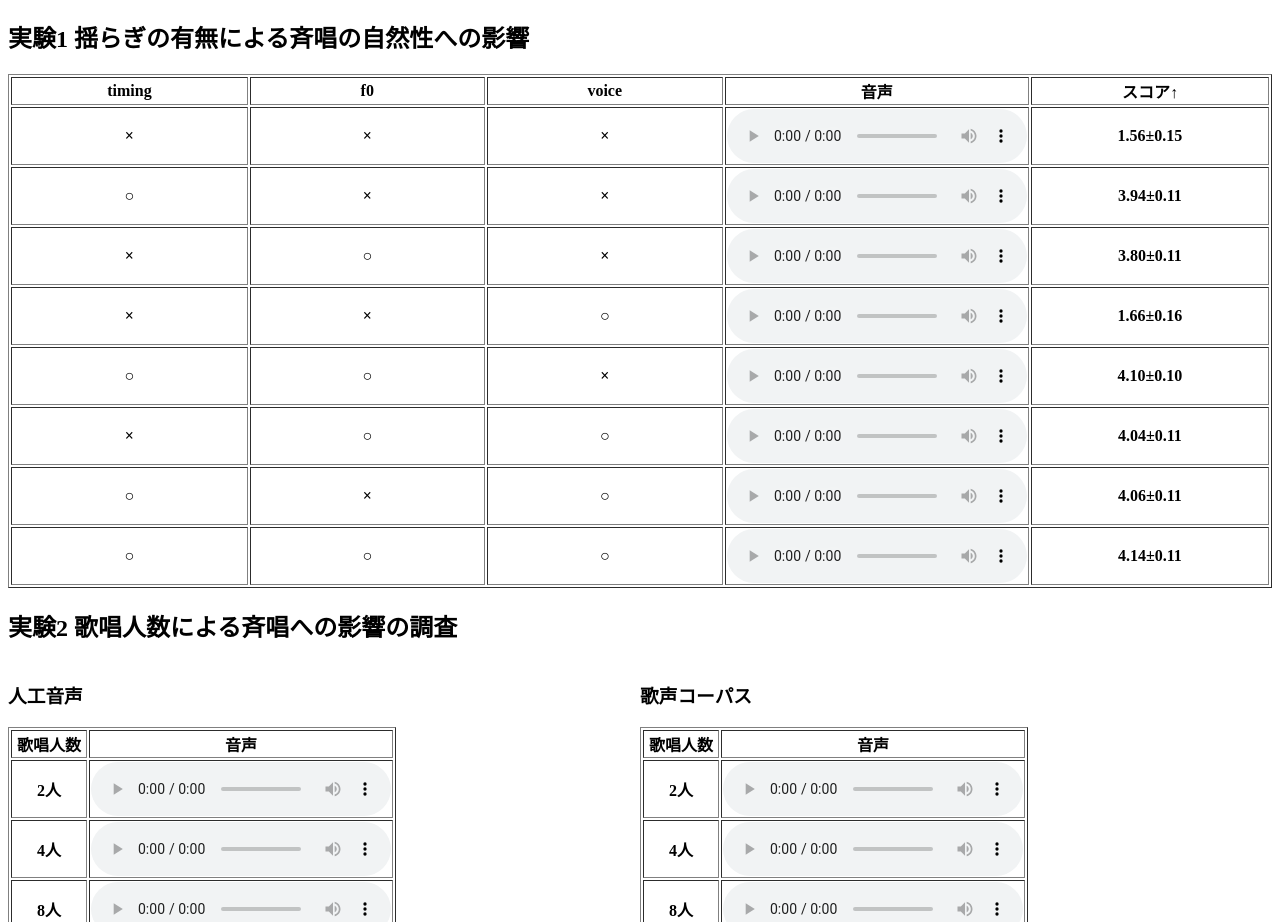
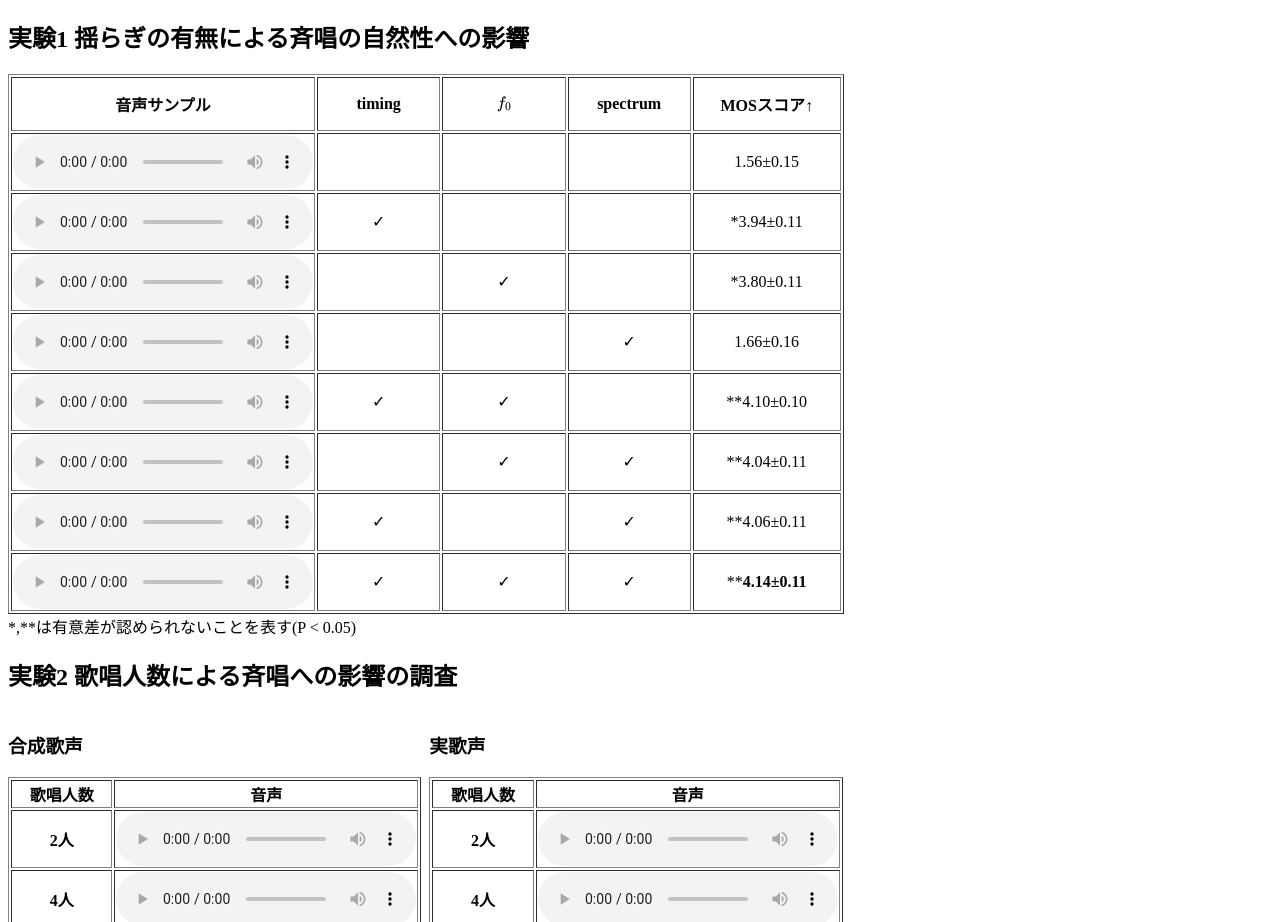
Before and after one commit to Kaito-Nishizawa/presen_demo.github.io, a plain HTML site: page index.html in a window 1280 px wide. Shown: the part 120-1042 px from the top of the page. Drawn offline with nearby package versions, Linux system fonts and the light colour scheme; some packages are replaced by stand-ins of ours.

Commit message:
音響学会用のデモサイト完成

```diff
--- a/index.html
+++ b/index.html
@@ -2,82 +2,87 @@
 <html>
   <head>
     <meta charset='utf-8'>
+    <script type="text/javascript" async
+        src="https://cdnjs.cloudflare.com/ajax/libs/mathjax/2.7.1/MathJax.js?config=TeX-MML-AM_CHTML">
+    </script>
     <link rel="stylesheet" href="./style.css">
     <!-- これはサイトバーに表示されるタイトル -->
-    <title>人工合唱評価 テスト</title>
+    <title>人工合唱評価</title>
   </head>
   <body>
     <div class="title">
-        <h1>東海地区中間発表　歌声サイト</h1>
+        <h1>2025春季音響学会　デモサイト</h1>
     </div>
     <script src="MOS.js"></script>
     <div id="Display1">
     <h2>実験1 揺らぎの有無による斉唱の自然性への影響</h2>
         <table border="1">
-          <th width="20%">timing</th><th width="20%">f0</th><th width="20%">voice</th><th>音声</th><th width="20%">スコア↑</th>
+          <th>音声サンプル</th><th width="15%">timing</th><th width="15%">\begin{align}f_0\end{align}</th><th width="15%">spectrum</th><th width="18%">MOSスコア↑</th>
               <tr>
-                <th>×</th>
-                <th>×</th>
-                <th>×</th>
                 <td><audio src="./site_sound/1st_color____.wav" controls preload="auto"></audio></td>
-                <th>1.56±0.15</th>
+                <td align="center"></td>
+                <td align="center"></td>
+                <td align="center"></td>
+                <td align="center">1.56±0.15</td>
               </tr>
               <tr>
-                <th>○</th>
-                <th>×</th>
-                <th>×</th>
                 <td><audio src="./site_sound/1st_color_t__.wav" controls preload="auto"></audio></td>
-                <th>3.94±0.11</th>
+                <td align="center">✓</td>
+                <td align="center"></td>
+                <td align="center"></td>
+                <td align="center">*3.94±0.11</td>
               </tr>
               <tr>
-                <th>×</th>
-                <th>○</th>
-                <th>×</th>
                 <td><audio src="./site_sound/1st_color__f_.wav" controls preload="auto"></audio></td>
-                <th>3.80±0.11</th>
+                <td align="center"></td>
+                <td align="center">✓</td>
+                <td align="center"></td>
+                <td align="center">*3.80±0.11</td>
               </tr>
               <tr>
-                <th>×</th>
-                <th>×</th>
-                <th>○</th>
                 <td><audio src="./site_sound/1st_color___a.wav" controls preload="auto"></audio></td>
-                <th>1.66±0.16</th>
+                <td align="center"></td>
+                <td align="center"></td>
+                <td align="center">✓</td>
+                <td align="center">1.66±0.16</td>
               </tr>
               <tr>
-                <th>○</th>
-                <th>○</th>
-                <th>×</th>
                 <td><audio src="./site_sound/1st_color_tf_.wav" controls preload="auto"></audio></td>
-                <th>4.10±0.10</th>
+                <td align="center">✓</td>
+                <td align="center">✓</td>
+                <td align="center"></td>
+                <td align="center">**4.10±0.10</td>
               </tr>
               <tr>
-                <th>×</th>
-                <th>○</th>
-                <th>○</th>
                 <td><audio src="./site_sound/1st_color__fa.wav" controls preload="auto"></audio></td>
-                <th>4.04±0.11</th>
+                <td align="center"></td>
+                <td align="center">✓</td>
+                <td align="center">✓</td>
+                <td align="center">**4.04±0.11</td>
               </tr>
               <tr>
-                <th>○</th>
-                <th>×</th>
-                <th>○</th>
                 <td><audio src="./site_sound/1st_color_t_a.wav" controls preload="auto"></audio></td>
-                <th>4.06±0.11</th>
+                <td align="center">✓</td>
+                <td align="center"></td>
+                <td align="center">✓</td>
+                <td align="center">**4.06±0.11</td>
               </tr>
               <tr>
-                <th>○</th>
-                <th>○</th>
-                <th>○</th>
                 <td><audio src="./site_sound/1st_color_tfa.wav" controls preload="auto"></audio></td>
-                <th>4.14±0.11</th>
+                <td align="center">✓</td>
+                <td align="center">✓</td>
+                <td align="center">✓</td>
+                <td align="center">**<b>4.14±0.11</b></td>
               </tr>
         </table>
+        *,**は有意差が認められないことを表す(P < 0.05)
+        <p></p>
         <h2>実験2 歌唱人数による斉唱への影響の調査</h2>
         <div class="wrapper">
           <div class="left">
-            <h3>人工音声</h3>
+            <h3>合成歌声</h3>
             <table border="1">
-              <th width="20%">歌唱人数</th><th>音声</th>
+              <th width="25%">歌唱人数</th><th>音声</th>
                 <tr>
                   <th>2人</th>
                   <td><audio src="./site_sound/namine_ritsu_1st_color_seg4_tfa_mixed_002sounds_2024-05-03-14h10m56s.wav" controls preload="auto"></audio></td>
@@ -108,10 +113,10 @@
                 </tr>
             </table>
           </div>
-          <div class="right">
-            <h3>歌声コーパス</h3>
+          <div class="center">
+            <h3>実歌声</h3>
               <table border="1">
-                <th width="20%">歌唱人数</th><th>音声</th>
+                <th width="25%">歌唱人数</th><th>音声</th>
                   <tr>
                     <th>2人</th>
                     <td><audio src="./site_sound/jvs_music_katatsumuri_female_high_mixed_2sounds_2024-04-30-12h48m17s.wav" controls preload="auto"></audio></td>
@@ -130,7 +135,11 @@
                   </tr>
               </table>
           </div>
+          <div class="right">
+          </div>
       </div>
+      <p></p>
+      <img src="./Singing_num_result.png" width="60%">
   </div>
   </body>
 </html>
--- a/style.css
+++ b/style.css
@@ -7,9 +7,12 @@
 
 .wrapper {
     display: grid;
-    grid-template-columns: 1fr 1fr;
+    grid-template-columns: 1fr 1fr 1fr;
   }
   .left {
+    flex-grow: 1;
+  }
+  .center{
     flex-grow: 1;
   }
   .right {
```
Also changed, not shown: Singing_num_result.png (added).
